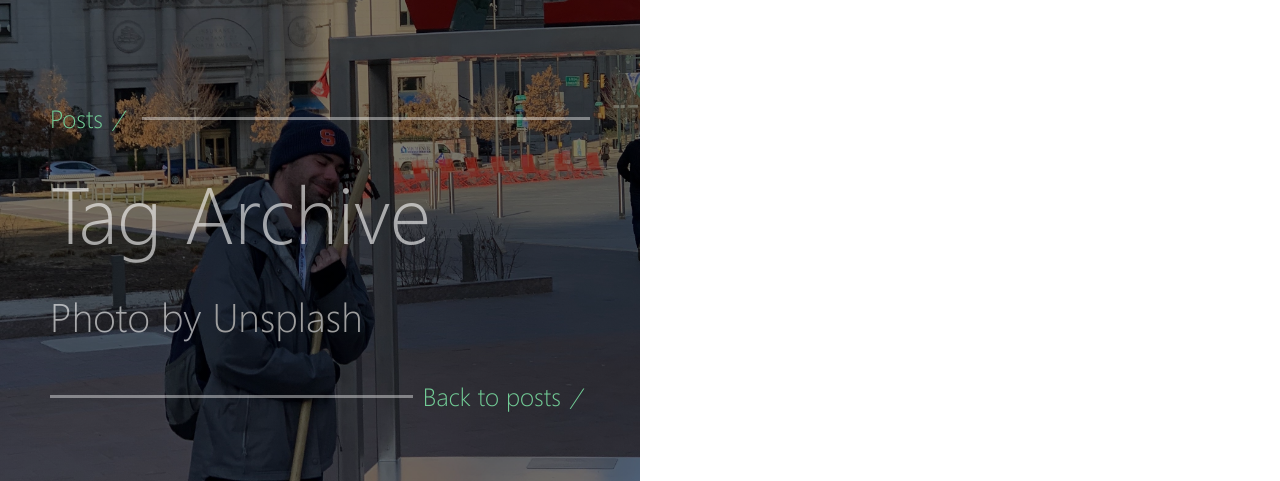
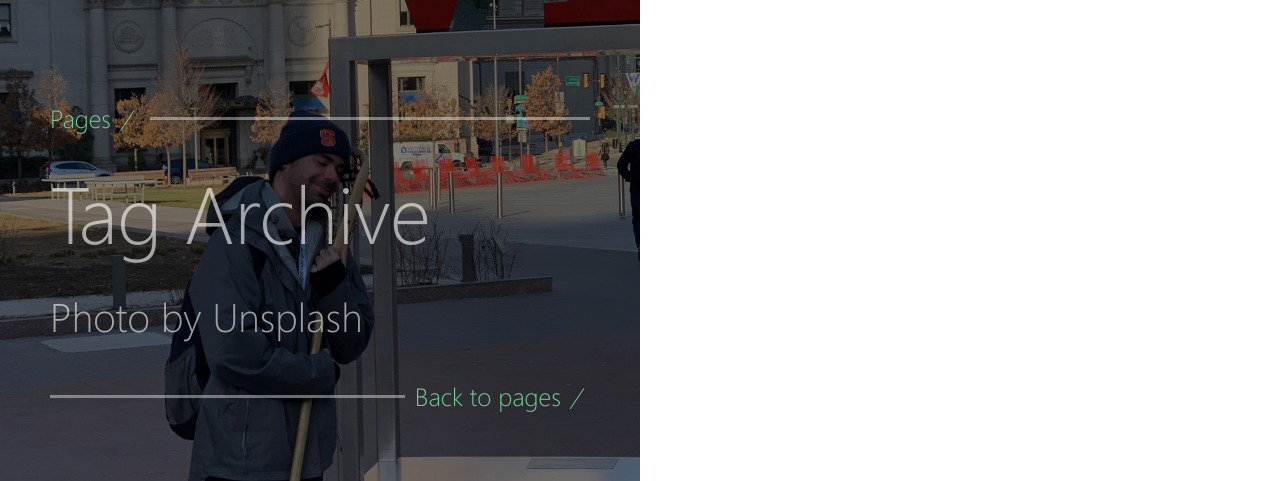
Before and after one commit to adamdjbrett/spirittwinslacrosse.com, a Jekyll site: the page built from _pages/tags.md, in a window 1280 px wide. Shown: the part 419-900 px from the top of the page. Built offline with Jekyll 4.4.1, drawn with Linux system fonts in a browser that asks for light colours.

Commit message:
add page layout

```diff
--- a/_layouts/page.html
+++ b/_layouts/page.html
@@ -11,7 +11,7 @@ layout: compress
       <div class="content">
         <a href="{{ site.url }}/" class="logo"><img src="{{ site.url }}/images/{{ site.logo }}"></a>
         <div class="post-title-section">
-          <div class="section-line">Posts <em>/</em></div>
+          <div class="section-line">Pages <em>/</em></div>
           <h1 class="section-title">{{ page.title | markdownify | remove: "<p>" | remove: "</p>" }}</h1>
           <ul class="tags">
             {% for tag in page.tags %}
@@ -31,7 +31,7 @@ layout: compress
             <a href="https://unsplash.com/">Unsplash</a>
           {% endif %}
           </h4>
-          <div class="section-line reverse"><a href="{{ site.url }}/posts.html">Back to posts</a> <em>/</em></div>
+          <div class="section-line reverse"><a href="{{ site.url }}/posts.html">Back to pages</a> <em>/</em></div>
         </div>
       </div>
     </div>
```
Also changed, not shown: _pages/pages.md (added, +6 -0 lines).
